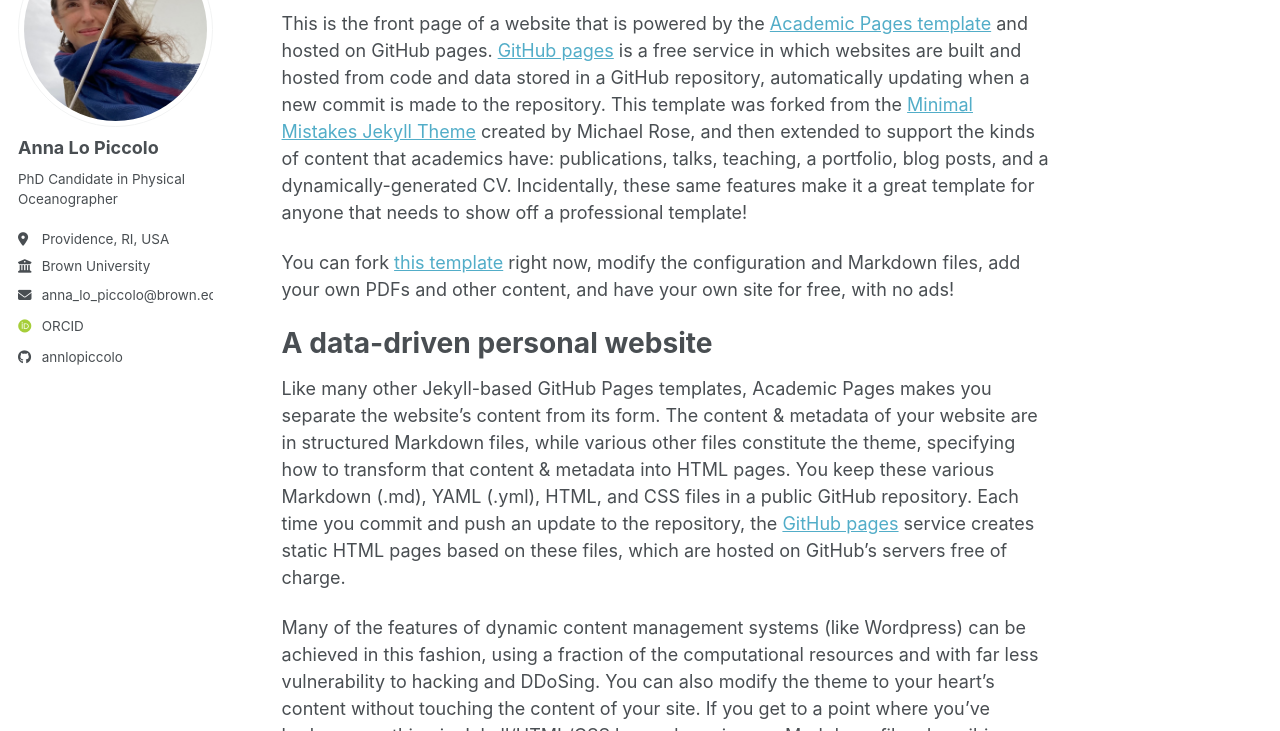
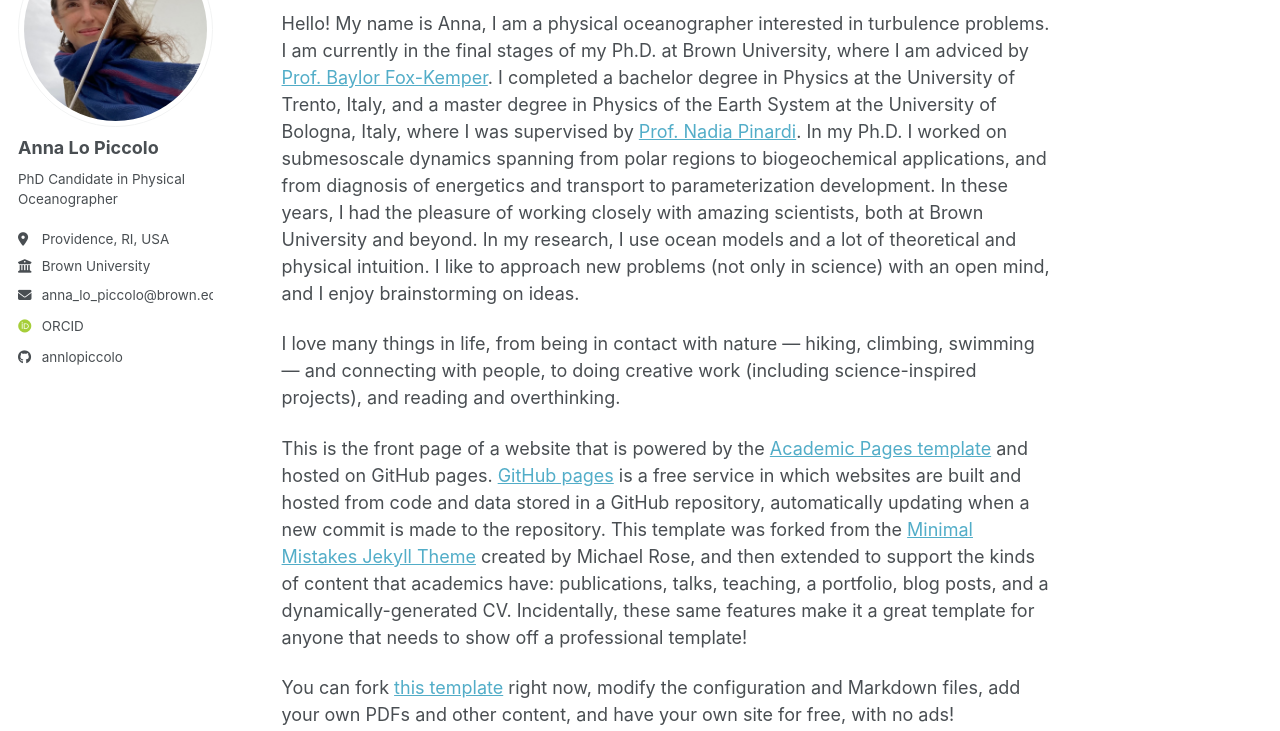
Before and after one commit to annlopiccolo/annlopiccolo.github.io, a Jekyll site: the page built from _pages/about.md, in a window 1280 px wide and 900 px high, cut to the strip 169-900 px from the top of the window. Built offline with Jekyll 4.4.1, drawn with Linux system fonts in a browser that asks for light colours; some web fonts are replaced; a script bundle is joined from its source files by our own code; library files that are not in the unit come from our copies.

Commit message:
main text about.md

```diff
--- a/_pages/about.md
+++ b/_pages/about.md
@@ -10,8 +10,13 @@
   overlay_color: #rgba(0,0,0,0.3)  # optional dark overlay
   cta_url: /contact         # optional button link
   cta_label: "Contact Me"   # optional button text
-  caption: #"submesoscale eddies"  # optional caption text
+  caption: #"my simulated submesoscale eddies"  # optional caption text
 ---
+
+Hello! My name is Anna, I am a physical oceanographer interested in turbulence problems. I am currently in the final stages of my Ph.D. at Brown University, where I am adviced by [Prof. Baylor Fox-Kemper](https://fox-kemper.com/). I completed a bachelor degree in Physics at the University of Trento, Italy, and a master degree in Physics of the Earth System at the University of Bologna, Italy, where I was supervised by [Prof. Nadia Pinardi](https://www.cmcc.it/people/pinardi-nadia). In my Ph.D. I worked on submesoscale dynamics spanning from polar regions to biogeochemical applications, and from diagnosis of energetics and transport to parameterization development. In these years, I had the pleasure of working closely with amazing scientists, both at Brown University and beyond. In my research, I use ocean models and a lot of theoretical and physical intuition. I like to approach new problems (not only in science) with an open mind, and I enjoy brainstorming on ideas.
+
+ I love many things in life, from being in contact with nature — hiking, climbing, swimming — and connecting with people, to doing creative work (including science-inspired projects), and reading and overthinking.
+
 
 This is the front page of a website that is powered by the [Academic Pages template](https://github.com/academicpages/academicpages.github.io) and hosted on GitHub pages. [GitHub pages](https://pages.github.com) is a free service in which websites are built and hosted from code and data stored in a GitHub repository, automatically updating when a new commit is made to the repository. This template was forked from the [Minimal Mistakes Jekyll Theme](https://mmistakes.github.io/minimal-mistakes/) created by Michael Rose, and then extended to support the kinds of content that academics have: publications, talks, teaching, a portfolio, blog posts, and a dynamically-generated CV. Incidentally, these same features make it a great template for anyone that needs to show off a professional template!
 
```
